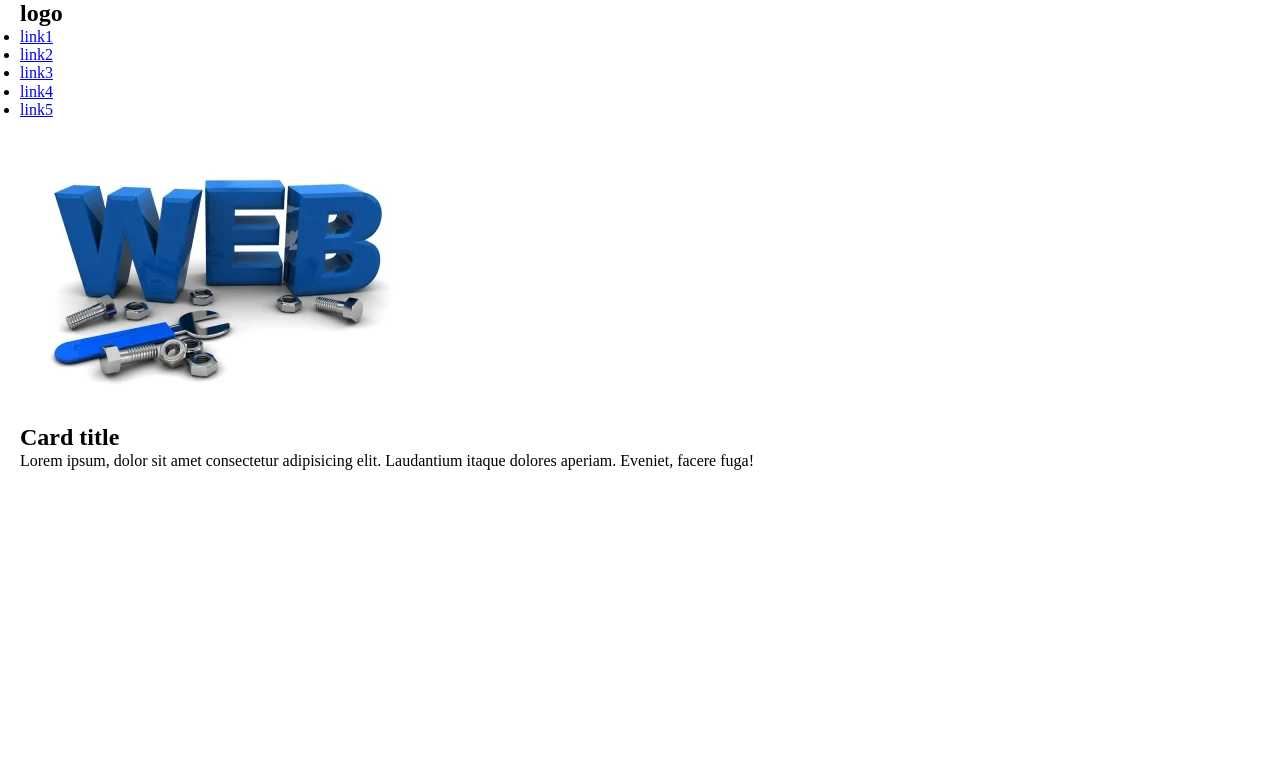
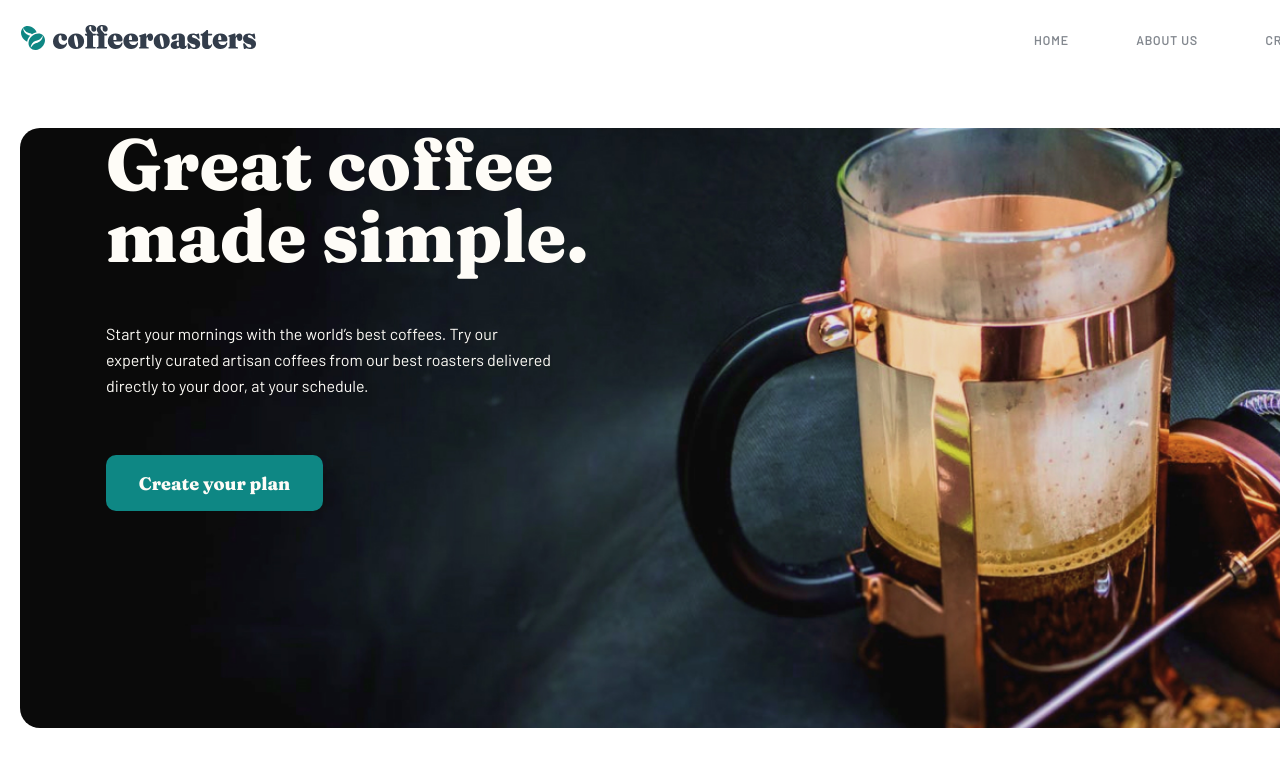
Before and after one commit to rakhmatillaev/coffe, a plain HTML site: page index.html in a window 1280 px wide. Shown: the top 766 px of the page. Drawn offline with Linux system fonts and the light colour scheme.

Commit message:
last update

```diff
--- a/index.html
+++ b/index.html
@@ -6,7 +6,7 @@
     <meta http-equiv="X-UA-Compatible" content="IE=edge">
     <meta name="viewport" content="width=device-width, initial-scale=1.0">
     <link rel="stylesheet" href="./css/style.min.css">
-    <title>Template</title>
+    <title>coffeeroaster</title>
 
 </head>
 
@@ -14,16 +14,15 @@
 
     <header>
         <div class="container">
-            <nav class="navbar">
-                <h2 class="nav__logo">
-                    logo
-                </h2>
+            <nav class="nav">
+                <a href="#" class="nav__logo">
+                    <img src="./images/logo.svg" alt="coffeeroaster" class="nav__imgage">
+                </a>
                 <ul class="nav__ul">
-                    <li class="nav__ul__list--item"><a href="#" class="nav__ul__list--item--link">link1</a></li>
-                    <li class="nav__ul__list--item"><a href="#" class="nav__ul__list--item--link">link2</a></li>
-                    <li class="nav__ul__list--item"><a href="#" class="nav__ul__list--item--link">link3</a></li>
-                    <li class="nav__ul__list--item"><a href="#" class="nav__ul__list--item--link">link4</a></li>
-                    <li class="nav__ul__list--item"><a href="#" class="nav__ul__list--item--link">link5</a></li>
+                    <li class="nav__ul__list--item"><a href="#" class="nav__ul__list--item--link">home</a></li>
+                    <li class="nav__ul__list--item"><a href="#" class="nav__ul__list--item--link">about us</a></li>
+                    <li class="nav__ul__list--item"><a href="#" class="nav__ul__list--item--link">Create your plan</a>
+                    </li>
                 </ul>
             </nav>
         </div>
@@ -31,15 +30,20 @@
     <main>
         <section class="intro">
             <div class="container">
-                <div class="card">
-                    <img src="./images/web.webp" alt="image" class="card__img">
-                    <div class="card__body">
-                        <h2 class="card__title">
-                            Card title
-                        </h2>
-                        <p class="card__text">Lorem ipsum, dolor sit amet consectetur adipisicing elit. Laudantium
-                            itaque dolores aperiam. Eveniet, facere fuga!</p>
-                    </div>
+                <div class="intro__wrapper">
+                    <h1 class="intro__title">
+                        Great coffee
+                        made simple.
+                    </h1>
+                    <p class="intro__text">
+                        Start your mornings with the world’s best coffees. Try our expertly curated artisan coffees
+                        from
+                        our best roasters delivered directly to your door, at your schedule.
+                    </p>
+                    <button class="intro__button">
+                        <h3 class="intro__button__name">Create your plan</h3>
+                    </button>
+
                 </div>
             </div>
         </section>
--- a/scss/_fonts.scss
+++ b/scss/_fonts.scss
@@ -1 +1 @@
-@import url('https://fonts.googleapis.com/css2?family=Roboto:wght@300&display=swap');
+@import url('https://fonts.googleapis.com/css2?family=Barlow&family=Fraunces:opsz,wght@9..144,800&display=swap');
--- a/scss/_general.scss
+++ b/scss/_general.scss
@@ -2,4 +2,12 @@
     margin: 0;
     padding: 0;
     box-sizing: border-box;
+    // background-color: $main-bg-light;
+
 }
+p{
+    font-family: 'Barlow';
+}
+h1{
+    font-family: 'Fraunces';
+}
--- a/scss/_variables.scss
+++ b/scss/_variables.scss
@@ -0,0 +1,5 @@
+$main-bg-dark: #2C343E;
+$main-bg-green:#0E8784;
+$main-bg-orange: #FDD6BA;
+$main-bg-light:#FEFCF7;
+$main-bg-grey: #83888F;
--- a/scss/blocks/_all-blocks.scss
+++ b/scss/blocks/_all-blocks.scss
@@ -1,3 +1,4 @@
 @import "./container";
 @import "./navbar";
 @import "./header";
+@import"./intro";
--- a/scss/blocks/_header.scss
+++ b/scss/blocks/_header.scss
@@ -1,3 +1,30 @@
-header{
-    width: 100%;
+header {
+  width: 100%;
 }
+.nav {
+  width: 100%;
+  height: 80px;
+  display: flex;
+  justify-content: space-between;
+  align-items: center;
+
+  &__ul {
+    display: flex;
+    width: 30%;
+    justify-content: space-around;
+    list-style-type: none;
+    &__list--item {
+      text-transform: uppercase;
+      &--link {
+        text-decoration: none;
+        font-family: 'Barlow';
+        color: $main-bg-grey;
+        font-style: normal;
+        font-weight: 700;
+        font-size: 12px;
+        line-height: 15px;
+        letter-spacing: 0.923077px;
+      }
+    }
+  }
+}
--- /dev/null
+++ b/scss/blocks/_intro.scss
@@ -0,0 +1,62 @@
+.intro {
+  width: 100%;
+
+  &__wrapper {
+    background-image: url(../../images/Bitmap.jpg);
+    background-repeat: no-repeat;
+    height: 600px;
+    background-size: cover;
+    border-radius: 20px;
+    -webkit-border-radius: 20px;
+    -moz-border-radius: 20px;
+    -ms-border-radius: 20px;
+    -o-border-radius: 20px;
+    position: relative;
+
+  }
+
+
+  &__title {
+    font-style: normal;
+    font-weight: 900;
+    font-size: 72px;
+    line-height: 72px;
+    color: #fefcf7;
+    height: 145px;
+    width: 496px;
+    margin-left: 86px;
+
+  }
+  &__text {
+    font-style: normal;
+    font-weight: 400;
+    font-size: 16px;
+    line-height: 26px;
+    color: #fefcf7;
+    width: 445px;
+    margin-left: 86px;
+  }
+  &__button {
+    width: 217px;
+    height: 56px;
+    background-color: $main-bg-green;
+    border-radius: 10px;
+    border: none;
+    -webkit-border-radius: 10px;
+    -moz-border-radius: 10px;
+    -ms-border-radius: 10px;
+    -o-border-radius: 10px;
+    margin-left: 86px;
+    margin-top: 56px;
+
+    &__name {
+      font-family: "Fraunces";
+      font-style: normal;
+      font-weight: 900;
+      font-size: 18px;
+      line-height: 25px;
+      text-align: center;
+      color: #fefcf7;
+    }
+  }
+}
```
Also changed, not shown: css/style.css, css/style.min.css, images/Bitmap.jpg (added), images/logo.svg (added), 3 other files.
